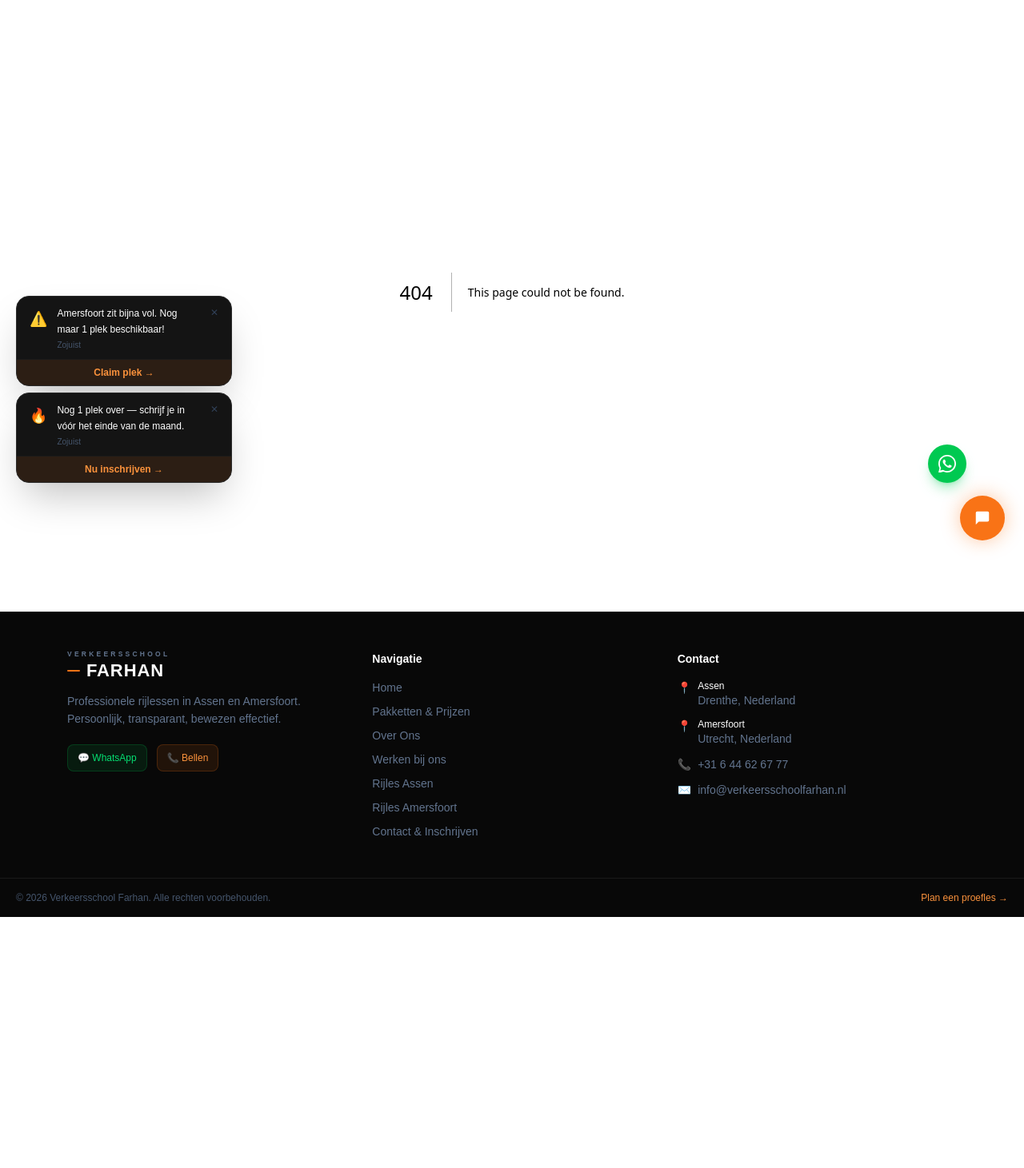
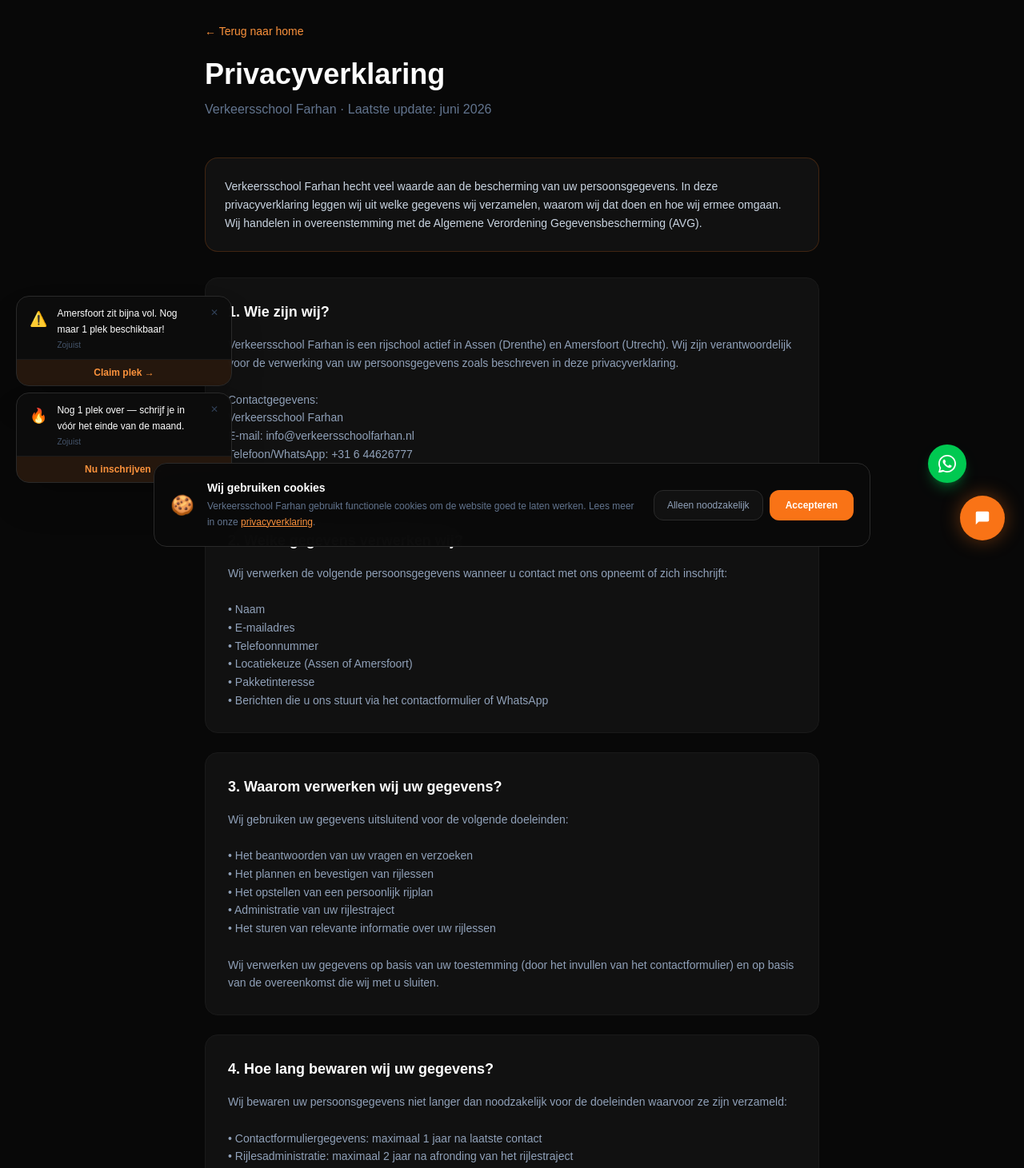
Before and after one commit to Aligh2209/verkeersschool-farhan, a Next.js app: page /privacy in a window 1280 px wide. Before the commit this address had no page. Shown: the part 100-1561 px from the top of the page at 80% size. Before the commit the page ends 1247 px from the top, so only its background shows below. Built offline with nearby package versions, Linux system fonts and the light colour scheme.

Commit message:
Kritiek: privacy policy pagina + cookie banner + privacy link in footer

```diff
--- /dev/null
+++ b/app/components/CookieBanner.tsx
@@ -0,0 +1,80 @@
+'use client'
+
+import { useState, useEffect } from 'react'
+import Link from 'next/link'
+import { motion, AnimatePresence } from 'framer-motion'
+
+export default function CookieBanner() {
+  const [visible, setVisible] = useState(false)
+
+  useEffect(() => {
+    const consent = localStorage.getItem('cookie-consent')
+    if (!consent) {
+      // Small delay so it doesn't flash immediately on load
+      const t = setTimeout(() => setVisible(true), 1500)
+      return () => clearTimeout(t)
+    }
+  }, [])
+
+  function accept() {
+    localStorage.setItem('cookie-consent', 'all')
+    setVisible(false)
+  }
+
+  function minimal() {
+    localStorage.setItem('cookie-consent', 'minimal')
+    setVisible(false)
+  }
+
+  return (
+    <AnimatePresence>
+      {visible && (
+        <motion.div
+          className="fixed bottom-0 left-0 right-0 z-[60] px-4 pb-4"
+          initial={{ opacity: 0, y: 60 }}
+          animate={{ opacity: 1, y: 0 }}
+          exit={{ opacity: 0, y: 60 }}
+          transition={{ duration: 0.4, ease: [0.22, 1, 0.36, 1] }}
+        >
+          <div
+            className="max-w-4xl mx-auto rounded-2xl border border-[#2a2a2a] p-5 flex flex-col sm:flex-row items-start sm:items-center gap-4"
+            style={{ background: 'rgba(10,10,10,0.97)', backdropFilter: 'blur(20px)' }}
+          >
+            {/* Icon */}
+            <span className="text-2xl shrink-0">🍪</span>
+
+            {/* Text */}
+            <div className="flex-1 min-w-0">
+              <p className="text-white text-sm font-semibold mb-1">
+                Wij gebruiken cookies
+              </p>
+              <p className="text-slate-500 text-xs leading-relaxed">
+                Verkeersschool Farhan gebruikt functionele cookies om de website goed te laten werken.
+                Lees meer in onze{' '}
+                <Link href="/privacy" className="text-coral-400 underline hover:text-coral-300">
+                  privacyverklaring
+                </Link>.
+              </p>
+            </div>
+
+            {/* Buttons */}
+            <div className="flex gap-2 shrink-0 w-full sm:w-auto">
+              <button
+                onClick={minimal}
+                className="flex-1 sm:flex-none text-xs font-medium text-slate-400 hover:text-white border border-[#2a2a2a] hover:border-[#3a3a3a] bg-[#111] px-4 py-2.5 rounded-xl transition-colors"
+              >
+                Alleen noodzakelijk
+              </button>
+              <button
+                onClick={accept}
+                className="flex-1 sm:flex-none text-xs font-bold text-white bg-coral-500 hover:bg-coral-600 px-5 py-2.5 rounded-xl transition-colors"
+              >
+                Accepteren
+              </button>
+            </div>
+          </div>
+        </motion.div>
+      )}
+    </AnimatePresence>
+  )
+}
--- a/app/components/Footer.tsx
+++ b/app/components/Footer.tsx
@@ -76,7 +76,12 @@
       </div>
 
       <div className="border-t border-[#1a1a1a] px-5 py-4 flex flex-col sm:flex-row items-center justify-between gap-2 text-slate-600 text-xs">
-        <span>© {new Date().getFullYear()} Verkeersschool Farhan. Alle rechten voorbehouden.</span>
+        <div className="flex flex-wrap items-center gap-x-4 gap-y-1">
+          <span>© {new Date().getFullYear()} Verkeersschool Farhan. Alle rechten voorbehouden.</span>
+          <Link href="/privacy" className="hover:text-slate-400 transition-colors underline underline-offset-2">
+            Privacyverklaring
+          </Link>
+        </div>
         <Link href="/contact" className="text-coral-400 hover:text-coral-300 transition-colors font-medium">
           Plan een proefles →
         </Link>
--- a/app/layout.tsx
+++ b/app/layout.tsx
@@ -5,6 +5,7 @@
 import Footer from "./components/Footer";
 import ChatBot from "./components/ChatBot";
 import FomoToast from "./components/FomoToast";
+import CookieBanner from "./components/CookieBanner";
 
 const geistSans = Geist({
   variable: "--font-geist-sans",
@@ -23,7 +24,7 @@
 }>) {
   return (
     <html lang="nl" data-scroll-behavior="smooth" className={`${geistSans.variable} h-full`}>
-      <body className="min-h-full flex flex-col bg-navy-950 text-slate-100 antialiased">
+      <body className="min-h-full flex flex-col bg-[#080808] text-slate-100 antialiased">
         <Navbar />
         <main className="flex-1">{children}</main>
         <Footer />
@@ -42,6 +43,9 @@
           </svg>
         </a>
 
+        {/* Cookie banner */}
+        <CookieBanner />
+
         {/* FOMO notifications */}
         <FomoToast />
 
--- /dev/null
+++ b/app/privacy/page.tsx
@@ -0,0 +1,154 @@
+import type { Metadata } from 'next'
+import Link from 'next/link'
+
+export const metadata: Metadata = {
+  title: 'Privacyverklaring | Verkeersschool Farhan',
+  description: 'Privacyverklaring van Verkeersschool Farhan. Lees hoe wij omgaan met uw persoonsgegevens.',
+}
+
+const sections = [
+  {
+    titel: '1. Wie zijn wij?',
+    inhoud: `Verkeersschool Farhan is een rijschool actief in Assen (Drenthe) en Amersfoort (Utrecht). Wij zijn verantwoordelijk voor de verwerking van uw persoonsgegevens zoals beschreven in deze privacyverklaring.
+
+Contactgegevens:
+Verkeersschool Farhan
+E-mail: info@verkeersschoolfarhan.nl
+Telefoon/WhatsApp: +31 6 44626777`,
+  },
+  {
+    titel: '2. Welke gegevens verwerken wij?',
+    inhoud: `Wij verwerken de volgende persoonsgegevens wanneer u contact met ons opneemt of zich inschrijft:
+
+• Naam
+• E-mailadres
+• Telefoonnummer
+• Locatiekeuze (Assen of Amersfoort)
+• Pakketinteresse
+• Berichten die u ons stuurt via het contactformulier of WhatsApp`,
+  },
+  {
+    titel: '3. Waarom verwerken wij uw gegevens?',
+    inhoud: `Wij gebruiken uw gegevens uitsluitend voor de volgende doeleinden:
+
+• Het beantwoorden van uw vragen en verzoeken
+• Het plannen en bevestigen van rijlessen
+• Het opstellen van een persoonlijk rijplan
+• Administratie van uw rijlestraject
+• Het sturen van relevante informatie over uw rijlessen
+
+Wij verwerken uw gegevens op basis van uw toestemming (door het invullen van het contactformulier) en op basis van de overeenkomst die wij met u sluiten.`,
+  },
+  {
+    titel: '4. Hoe lang bewaren wij uw gegevens?',
+    inhoud: `Wij bewaren uw persoonsgegevens niet langer dan noodzakelijk voor de doeleinden waarvoor ze zijn verzameld:
+
+• Contactformuliergegevens: maximaal 1 jaar na laatste contact
+• Rijlesadministratie: maximaal 2 jaar na afronding van het rijlestraject
+• Financiële gegevens (facturen): 7 jaar op grond van de Belastingdienstverplichting`,
+  },
+  {
+    titel: '5. Delen wij uw gegevens met derden?',
+    inhoud: `Wij verkopen uw gegevens nooit aan derden. Wij delen uw gegevens alleen indien:
+
+• Dit wettelijk verplicht is (bijv. op verzoek van de overheid)
+• Dit noodzakelijk is voor de uitvoering van onze diensten (bijv. CBR voor exameninschrijving)
+
+In dat laatste geval sluiten wij een verwerkersovereenkomst om te zorgen dat uw gegevens goed beschermd zijn.`,
+  },
+  {
+    titel: '6. Beveiliging van uw gegevens',
+    inhoud: `Wij nemen de bescherming van uw gegevens serieus. Wij treffen passende technische en organisatorische maatregelen om misbruik, verlies, onbevoegde toegang en ongewenste openbaarmaking te voorkomen.
+
+Communicatie via WhatsApp en e-mail verloopt via versleutelde verbindingen.`,
+  },
+  {
+    titel: '7. Cookies',
+    inhoud: `Onze website maakt gebruik van functionele cookies die noodzakelijk zijn voor het functioneren van de website. Wij gebruiken geen tracking- of advertentiecookies zonder uw toestemming.
+
+Voor meer informatie over cookies verwijzen wij u naar onze cookieverklaring onderaan deze pagina.`,
+  },
+  {
+    titel: '8. Uw rechten',
+    inhoud: `Op grond van de Algemene Verordening Gegevensbescherming (AVG) heeft u de volgende rechten:
+
+• Recht op inzage: u kunt opvragen welke gegevens wij van u hebben
+• Recht op correctie: u kunt onjuiste gegevens laten corrigeren
+• Recht op verwijdering: u kunt verzoeken uw gegevens te laten verwijderen
+• Recht op beperking: u kunt vragen de verwerking te beperken
+• Recht op bezwaar: u kunt bezwaar maken tegen de verwerking
+• Recht op dataportabiliteit: u kunt uw gegevens in een standaard formaat opvragen
+
+Om gebruik te maken van uw rechten kunt u contact opnemen via info@verkeersschoolfarhan.nl of +31 6 44626777.
+
+Wij reageren binnen 30 dagen op uw verzoek.`,
+  },
+  {
+    titel: '9. Klachten',
+    inhoud: `Heeft u een klacht over de verwerking van uw persoonsgegevens? Neem dan eerst contact met ons op via info@verkeersschoolfarhan.nl.
+
+U heeft ook het recht een klacht in te dienen bij de Autoriteit Persoonsgegevens (AP):
+Website: www.autoriteitpersoonsgegevens.nl
+Telefoon: 088 - 1805 250`,
+  },
+  {
+    titel: '10. Wijzigingen',
+    inhoud: `Wij behouden het recht deze privacyverklaring te wijzigen. De meest actuele versie is altijd te vinden op deze pagina. Wij adviseren u deze pagina regelmatig te raadplegen.
+
+Laatste update: juni 2026`,
+  },
+]
+
+export default function PrivacyPage() {
+  return (
+    <div className="min-h-screen bg-[#080808] py-16 px-4">
+      <div className="max-w-3xl mx-auto">
+
+        {/* Header */}
+        <div className="mb-12">
+          <Link href="/" className="text-coral-400 text-sm hover:text-coral-300 transition-colors mb-6 block">
+            ← Terug naar home
+          </Link>
+          <h1 className="text-4xl font-extrabold text-white mb-3">Privacyverklaring</h1>
+          <p className="text-slate-500">Verkeersschool Farhan · Laatste update: juni 2026</p>
+        </div>
+
+        {/* Intro */}
+        <div className="bg-[#111] border border-coral-500/20 rounded-2xl p-6 mb-8">
+          <p className="text-slate-300 text-sm leading-relaxed">
+            Verkeersschool Farhan hecht veel waarde aan de bescherming van uw persoonsgegevens. In deze privacyverklaring leggen wij uit welke gegevens wij verzamelen, waarom wij dat doen en hoe wij ermee omgaan. Wij handelen in overeenstemming met de Algemene Verordening Gegevensbescherming (AVG).
+          </p>
+        </div>
+
+        {/* Sections */}
+        <div className="space-y-6">
+          {sections.map(section => (
+            <div key={section.titel} className="bg-[#111] border border-[#1a1a1a] rounded-2xl p-7">
+              <h2 className="text-white font-bold text-lg mb-4">{section.titel}</h2>
+              <div className="text-slate-400 text-sm leading-relaxed whitespace-pre-line">
+                {section.inhoud}
+              </div>
+            </div>
+          ))}
+        </div>
+
+        {/* Contact */}
+        <div className="mt-10 bg-coral-500/10 border border-coral-500/20 rounded-2xl p-6 text-center">
+          <p className="text-white font-semibold mb-2">Vragen over uw privacy?</p>
+          <p className="text-slate-400 text-sm mb-4">Neem contact op — wij helpen u graag.</p>
+          <div className="flex flex-col sm:flex-row gap-3 justify-center">
+            <a href="mailto:info@verkeersschoolfarhan.nl"
+              className="bg-coral-500 hover:bg-coral-600 text-white font-bold px-6 py-2.5 rounded-xl text-sm transition-colors">
+              ✉️ info@verkeersschoolfarhan.nl
+            </a>
+            <a href="tel:+31644626777"
+              className="bg-[#1a1a1a] hover:bg-[#222] border border-[#2a2a2a] text-white font-bold px-6 py-2.5 rounded-xl text-sm transition-colors">
+              📞 +31 6 44626777
+            </a>
+          </div>
+        </div>
+
+      </div>
+    </div>
+  )
+}
```
